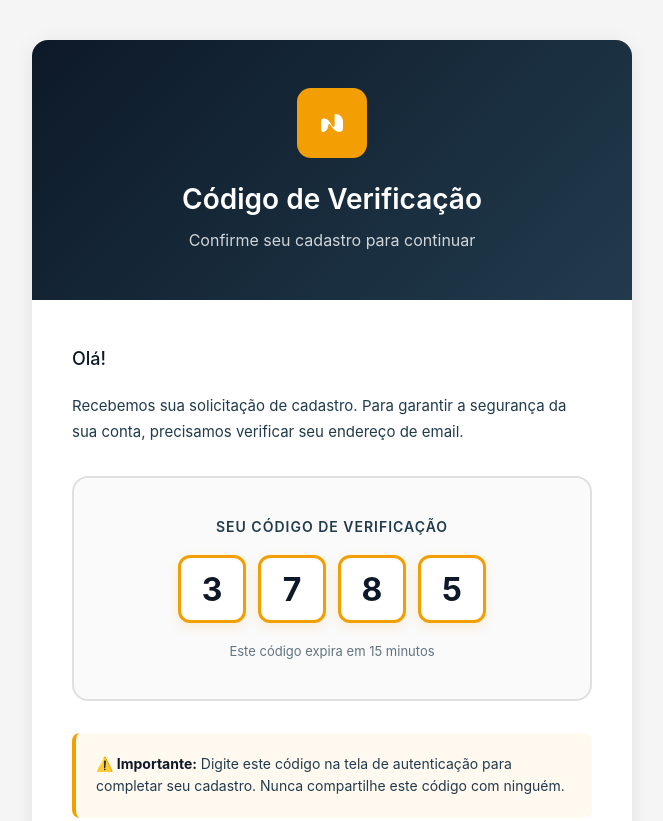
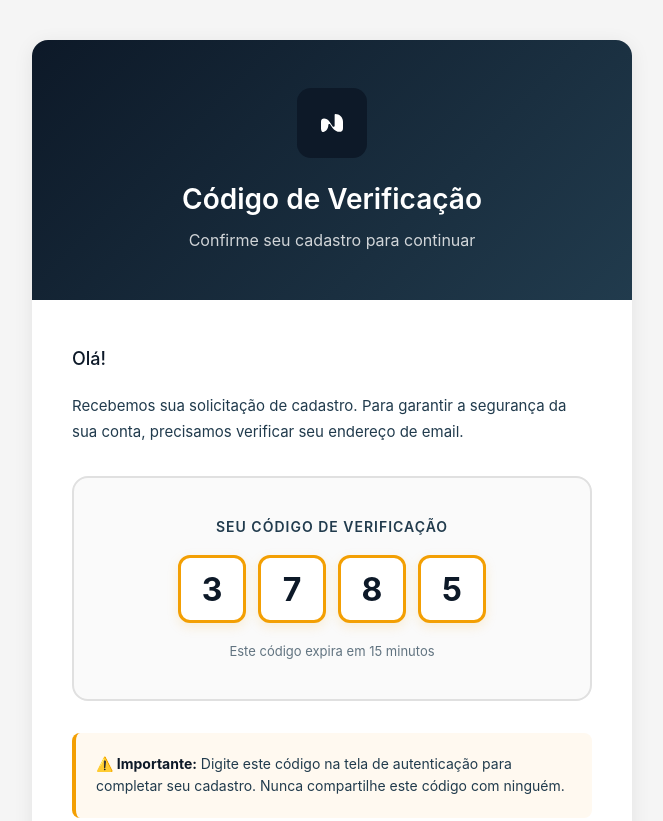
Before and after one commit to NexaOrg/nexa-finance-backend, a plain HTML site: page assets/authEmail.html in a window 1280 px wide. Shown: the top 821 px of the page, without its empty margins (308-971 px from the left). Drawn offline with Linux system fonts and the light colour scheme.

Commit message:
refac: change logo style

```diff
--- a/assets/authEmail.html
+++ b/assets/authEmail.html
@@ -35,7 +35,7 @@
         .logo {
             width: 70px;
             height: 70px;
-            background: #F39F03;
+            background: #0D1928;
             border-radius: 14px;
             margin: 0 auto 24px;
             display: flex;
```
